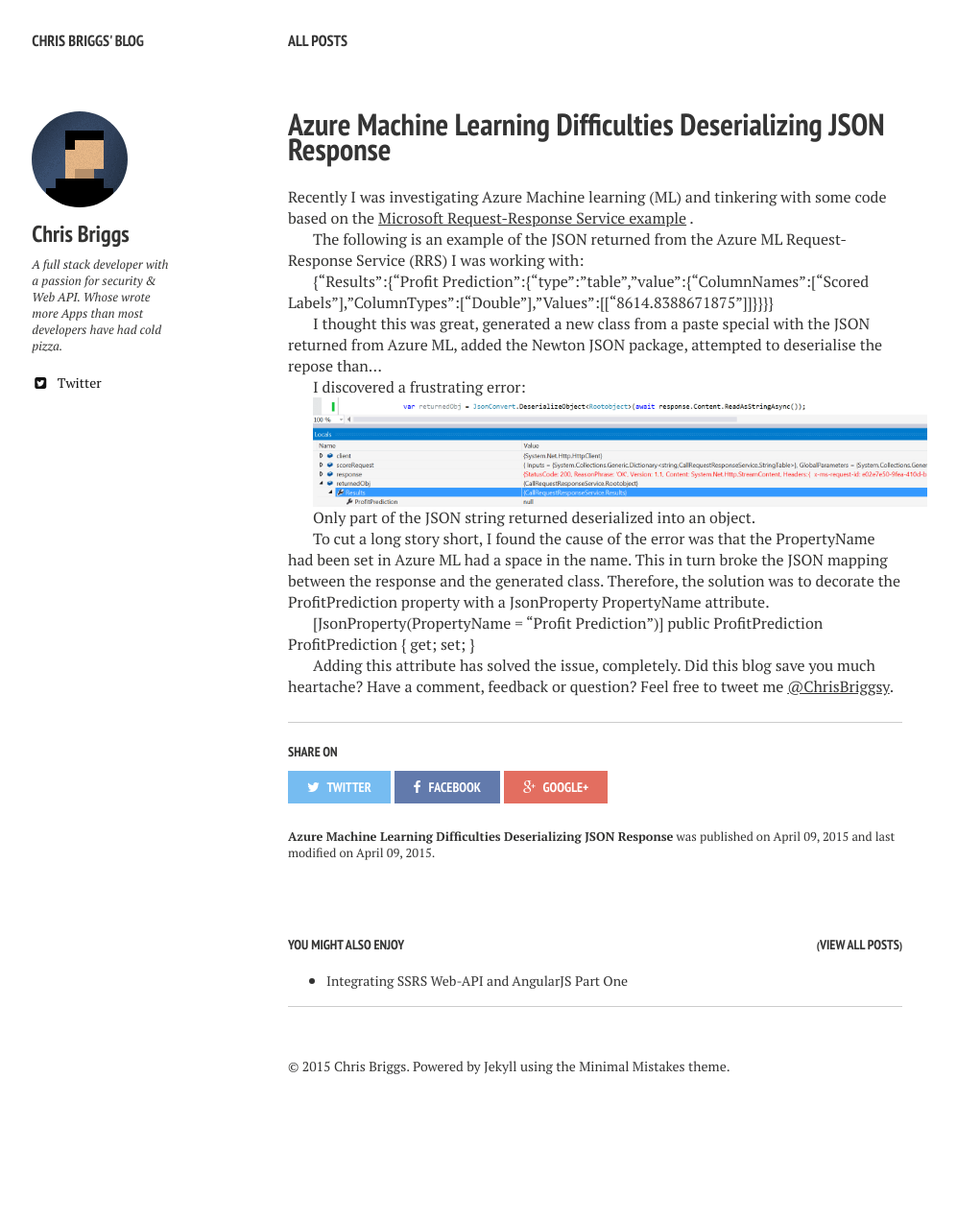
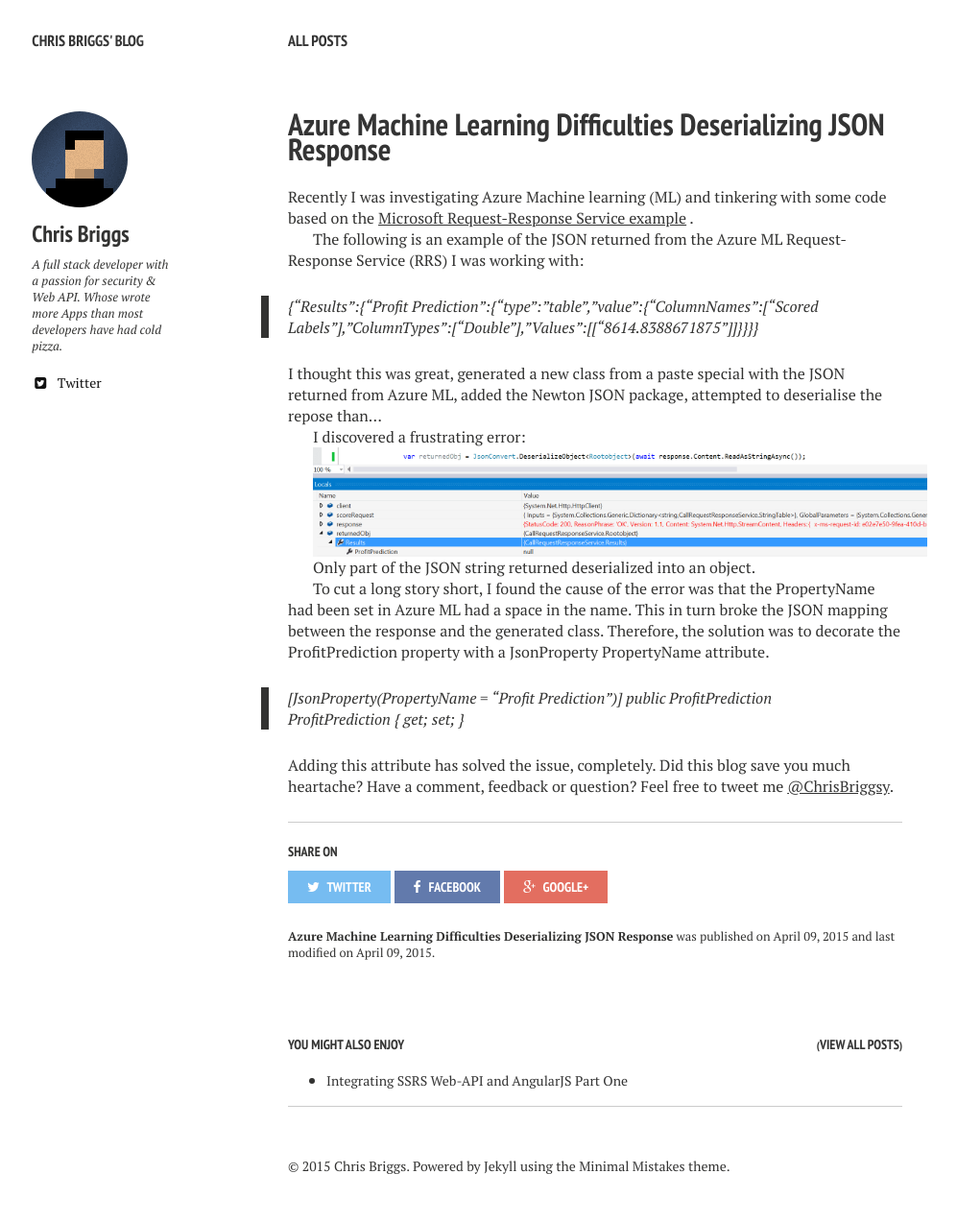
Before and after one commit to Briggsc28/briggsc28.github.io, a Jekyll site: the page built from _posts/2015-04-09-Azure-Machine-Learning-Diffculties-desleirsing.MD, in a window 1280 px wide. Shown: the whole page at 96% size, without its empty margins (20-1017 px from the left). Built offline with Jekyll 4.4.1, drawn with Linux system fonts in a browser that asks for light colours; nearby versions of some CDN libraries; before the commit the page ends 1169 px from its top, so only the background shows below that.

Commit message:
Change to block quotes

```diff
--- a/_posts/2015-04-09-Azure-Machine-Learning-Diffculties-desleirsing.MD
+++ b/_posts/2015-04-09-Azure-Machine-Learning-Diffculties-desleirsing.MD
@@ -14,10 +14,11 @@
 Recently I was investigating Azure Machine learning (ML) and tinkering with some code based on the [Microsoft Request-Response Service example](http://azure.microsoft.com/en-gb/documentation/articles/machine-learning-consume-web-services/) .
 
 
+
 The following is an example of the JSON returned from the Azure ML Request-Response Service (RRS) I was working with:
 
 
-{"Results":{"Profit Prediction":{"type":"table","value":{"ColumnNames":["Scored Labels"],"ColumnTypes":["Double"],"Values":[["8614.8388671875"]]}}}}
+>{"Results":{"Profit Prediction":{"type":"table","value":{"ColumnNames":["Scored Labels"],"ColumnTypes":["Double"],"Values":[["8614.8388671875"]]}}}}
 
 
 I thought this was great, generated a new class from a paste special with the JSON returned from Azure ML, added the Newton JSON package, attempted to deserialise the repose than…
@@ -32,8 +33,8 @@
 
 
 
-[JsonProperty(PropertyName = "Profit Prediction")]
-public ProfitPrediction ProfitPrediction { get; set; }
+>[JsonProperty(PropertyName = "Profit Prediction")]
+>public ProfitPrediction ProfitPrediction { get; set; }
 
 
 Adding this attribute has solved the issue, completely.
```
